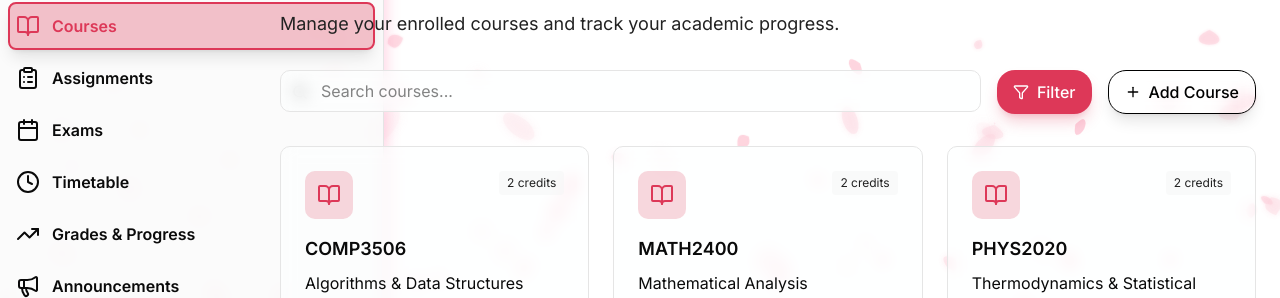
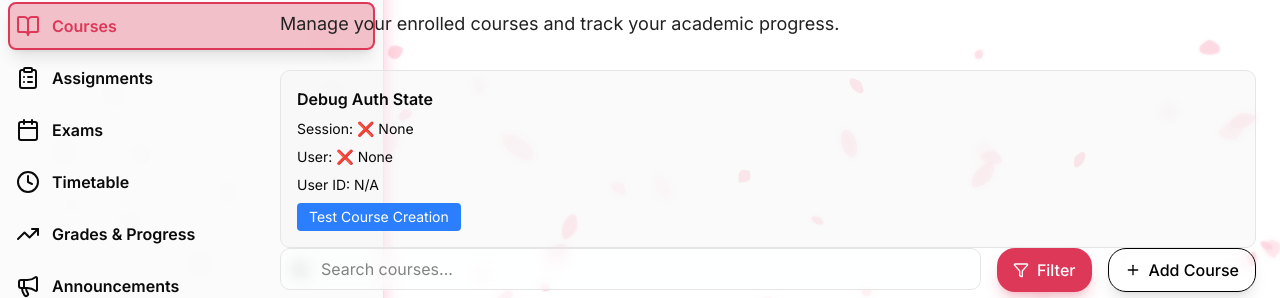
Before and after one commit to jason-tieu/hanami, a Next.js app: page /courses in a window 1280 px wide. Shown: the part 150-448 px from the top of the page. Built offline with nearby package versions, Linux system fonts and the light colour scheme; no server answers.

Commit message:
debug: add auth state debugging component

```diff
--- a/src/app/courses/page.tsx
+++ b/src/app/courses/page.tsx
@@ -7,6 +7,7 @@ import { Course } from '@/lib/types';
 import SectionWrapper from '@/components/SectionWrapper';
 import UIButton from '@/components/UIButton';
 import { AddCourseModal } from '@/components/AddCourseModal';
+import { DebugAuth } from '@/components/DebugAuth';
 
 export default function CoursesPage() {
   const storage = useStorage();
@@ -52,6 +53,9 @@ export default function CoursesPage() {
               Manage your enrolled courses and track your academic progress.
             </p>
           </div>
+
+          {/* Debug Auth */}
+          <DebugAuth />
 
           {/* Actions */}
           <div className="flex flex-col sm:flex-row gap-4 mb-8">
--- /dev/null
+++ b/src/components/DebugAuth.tsx
@@ -0,0 +1,49 @@
+'use client';
+
+import { useSupabase } from '@/lib/supabase/SupabaseProvider';
+import { useStorage } from '@/lib/storageContext';
+
+export function DebugAuth() {
+  const { session, user, isLoading } = useSupabase();
+  const storage = useStorage();
+
+  const testCourseCreation = async () => {
+    try {
+      console.log('Testing course creation...');
+      console.log('Session:', session);
+      console.log('User:', user);
+
+      const testCourse = {
+        code: 'DEBUG123',
+        title: 'Debug Test Course',
+        term: 'Debug Term',
+      };
+
+      const result = await storage.createCourse(testCourse);
+      console.log('Course created successfully:', result);
+    } catch (error) {
+      console.error('Course creation failed:', error);
+    }
+  };
+
+  if (isLoading) {
+    return <div>Loading auth state...</div>;
+  }
+
+  return (
+    <div className="p-4 border rounded-lg bg-muted/50">
+      <h3 className="font-semibold mb-2">Debug Auth State</h3>
+      <div className="space-y-2 text-sm">
+        <div>Session: {session ? '✅ Active' : '❌ None'}</div>
+        <div>User: {user ? `✅ ${user.email}` : '❌ None'}</div>
+        <div>User ID: {user?.id || 'N/A'}</div>
+      </div>
+      <button
+        onClick={testCourseCreation}
+        className="mt-2 px-3 py-1 bg-blue-500 text-white rounded text-sm"
+      >
+        Test Course Creation
+      </button>
+    </div>
+  );
+}
```
Also changed, not shown: 1 other file (tests, documents, lock files or other folders).
